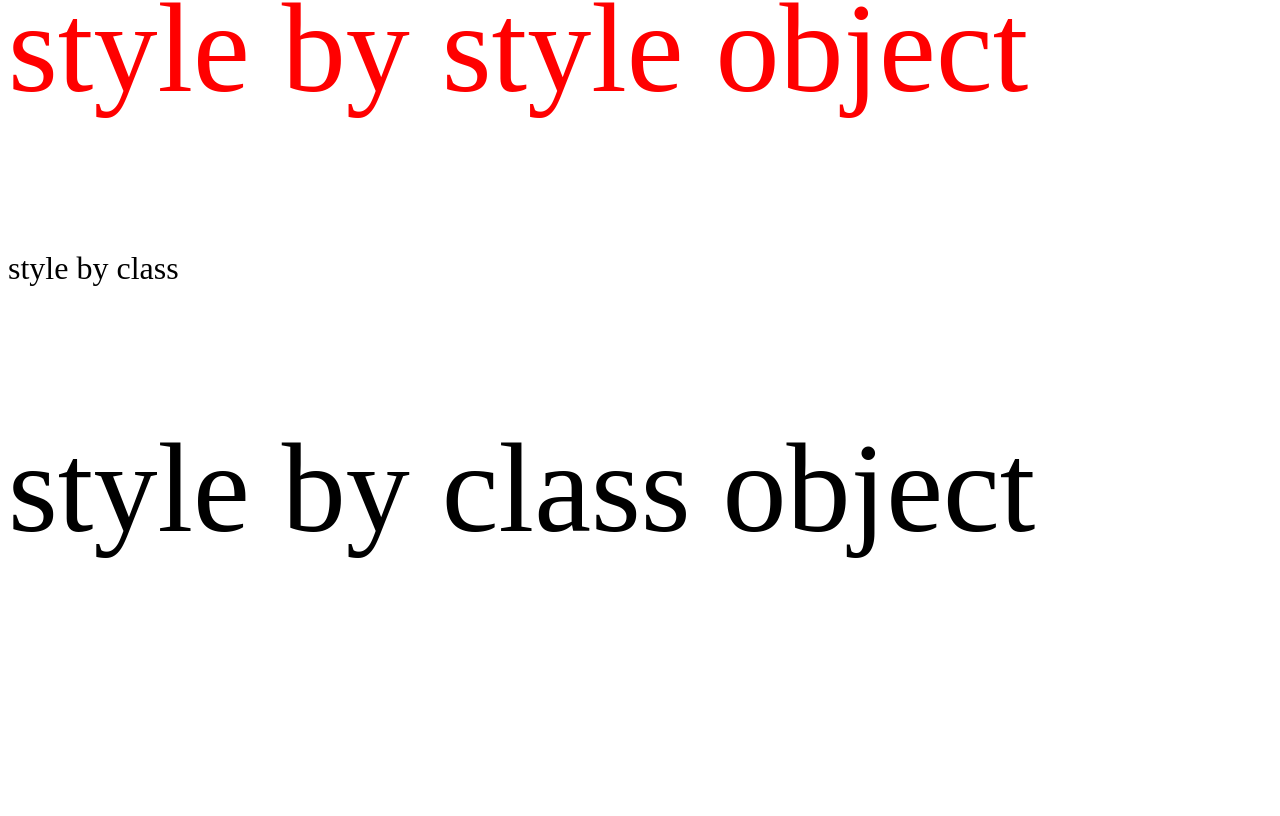
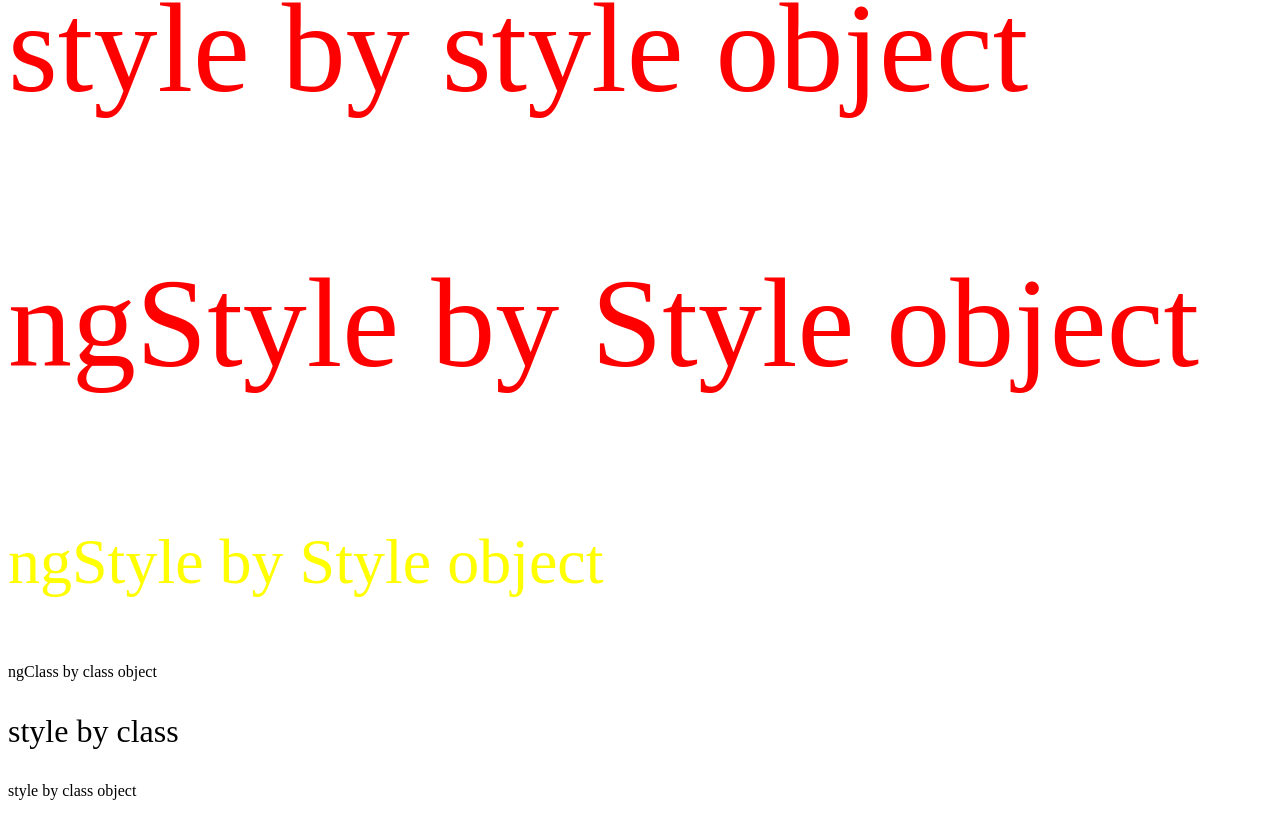
Before and after one commit to faryad0022/attributebinding, an Angular app: page / in a window 1280 px wide. Shown: the part 428-1244 px from the top of the page. Before the commit the page ends 1118 px from the top, so only its background shows below. Built offline with nearby package versions, Linux system fonts and the light colour scheme.

Commit message:
ngstyle and ngclass

```diff
--- a/src/app/app.component.html
+++ b/src/app/app.component.html
@@ -2,6 +2,13 @@
 
 <p [style]="styles">style by style object</p>
 
+<p [ngStyle]="styles">ngStyle by Style object</p>
+
+<p [ngStyle]="{'font-size': '4rem', 'color': 'yellow'}">ngStyle by Style object</p>
+
+<p [ngClass]="classes">ngClass by class object</p>
+
+
 <p [class]="isCorrect ? 'big-font-size' : 'small-font-size'">style by class</p>
 
 <p [class]="classes">style by class object</p>
--- a/src/app/app.component.ts
+++ b/src/app/app.component.ts
@@ -7,10 +7,12 @@ import { Component, OnInit } from '@angular/core';
 })
 export class AppComponent implements OnInit{
   isCorrect = false;
-  isModified = true;
+  isModified = false;
   isCancelled = false;
   styles = {};
   classes = {};
+
+
   ngOnInit(): void {
     this.styles = {
       'font-size': this.isCorrect ? '2rem' : '8rem',
```
